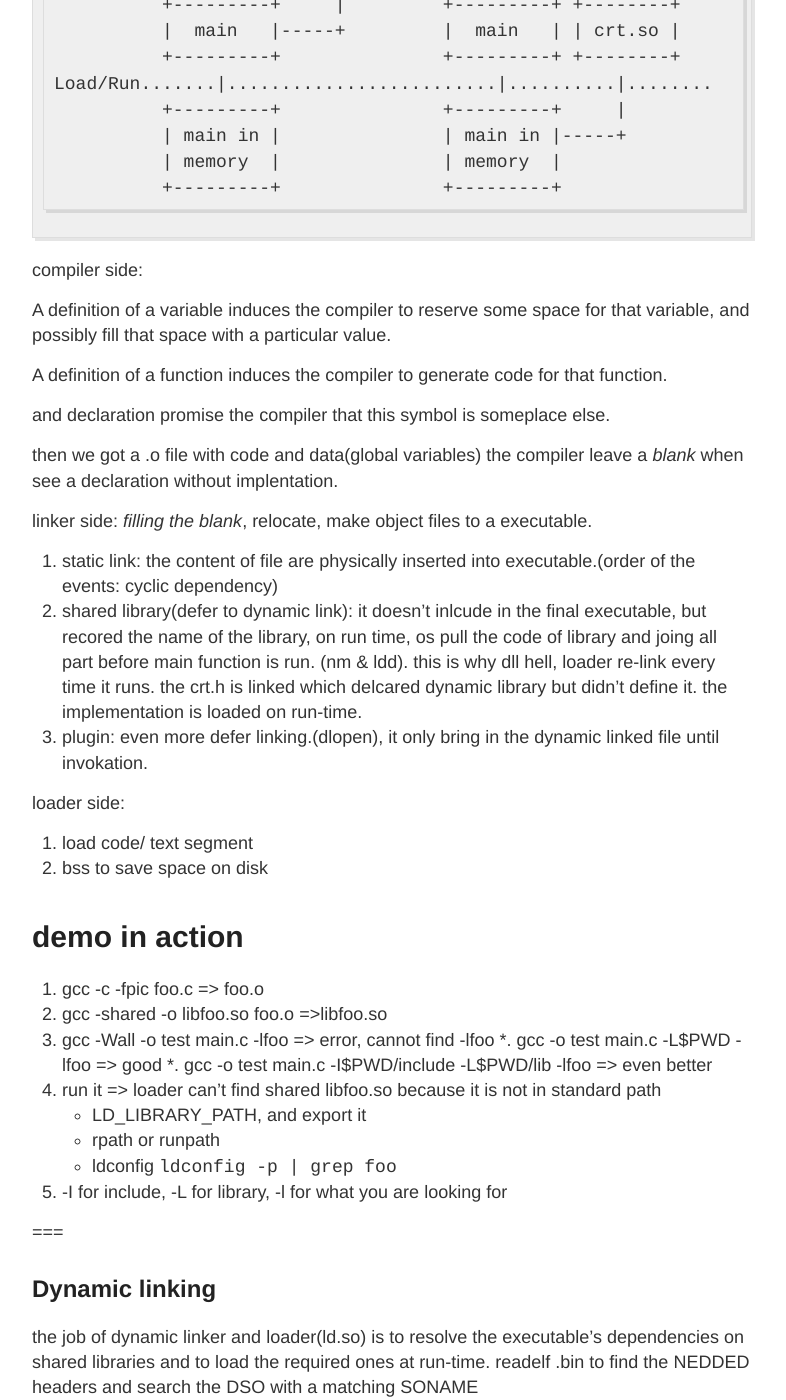
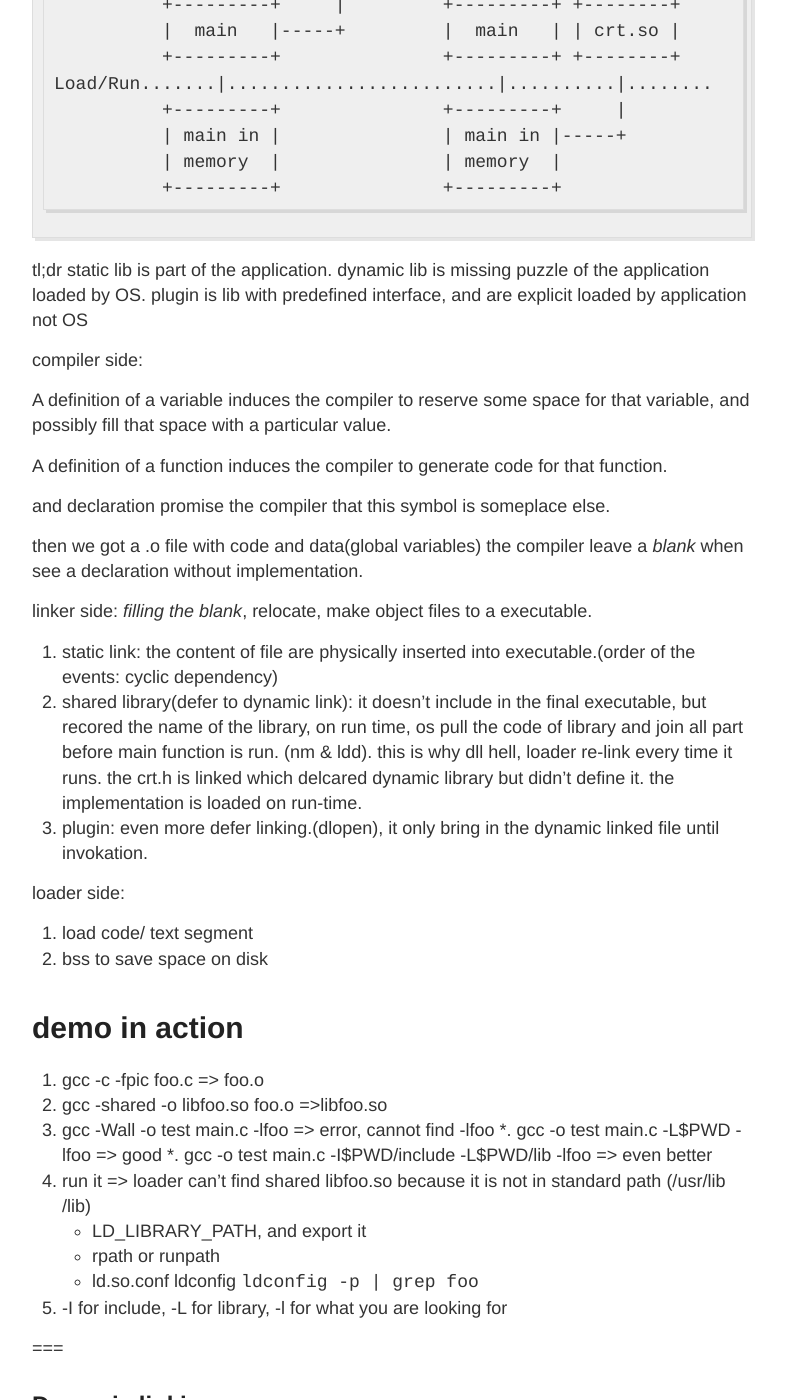
Before and after one commit to longwei/longwei.github.io, a Jekyll site: the page built from _posts/2013-6-7-Linker101.md, in a window 1280 px wide and 1400 px high, scrolled down 655 px. Shown: the whole window, without its empty margins (248-1034 px from the left). Built offline with Jekyll 4.4.1, drawn with Linux system fonts in a browser that asks for light colours; Markdown is read by kramdown in place of the engine named in the settings; some of the changed text lies outside the part shown.

Commit message:
what's plugin?

````diff
--- a/_posts/2013-6-7-Linker101.md
+++ b/_posts/2013-6-7-Linker101.md
@@ -2,6 +2,8 @@
 layout: post
 title: Linker and Loader
 ---
+
+
 
 
 overview
@@ -30,6 +32,11 @@ Load/Run.......|.........................|..........|........
 ```
 
 
+tl;dr
+static lib is part of the application.
+dynamic lib is missing puzzle of the application loaded by OS.
+plugin is lib with predefined interface, and are explicit loaded by application not OS
+
 compiler side:
 
 A definition of a variable induces the compiler to reserve some space for that variable, and possibly fill that space with a particular value.
@@ -39,14 +46,14 @@ A definition of a function induces the compiler to generate code for that functi
 and declaration promise the compiler that this symbol is someplace else.
 
 then we got a .o file with code and data(global variables)
-the compiler leave a *blank* when see a declaration without implentation.
+the compiler leave a *blank* when see a declaration without implementation.
 
 
 linker side:
 *filling the blank*, relocate, make object files to a executable.
 
 1. static link: the content of file are physically inserted into executable.(order of the events: cyclic dependency)
-2. shared library(defer to dynamic link): it doesn't inlcude in the final executable, but recored the name of the library, on run time, os pull the code of library and joing all part before main function is run. (nm & ldd). this is why dll hell, loader re-link every time it runs. the crt.h is linked which delcared dynamic library but didn't define it. the implementation is loaded on run-time.
+2. shared library(defer to dynamic link): it doesn't include in the final executable, but recored the name of the library, on run time, os pull the code of library and join all part before main function is run. (nm & ldd). this is why dll hell, loader re-link every time it runs. the crt.h is linked which delcared dynamic library but didn't define it. the implementation is loaded on run-time.
 3. plugin: even more defer linking.(dlopen), it only bring in the dynamic linked file until invokation.
 
 loader side:
@@ -63,10 +70,10 @@ demo in action
 3. gcc -Wall -o test main.c -lfoo => error, cannot find -lfoo
    *. gcc -o test main.c -L$PWD -lfoo => good
    *. gcc -o test main.c -I$PWD/include  -L$PWD/lib -lfoo => even better
-4. run it => loader can't find shared libfoo.so because it is not in standard path
+4. run it => loader can't find shared libfoo.so because it is not in standard path (/usr/lib /lib)
    * LD_LIBRARY_PATH, and export it
    * rpath or runpath
-   * ldconfig ```ldconfig -p | grep foo```
+   * ld.so.conf ldconfig ```ldconfig -p | grep foo```
 5. -I for include, -L for library, -l for what you are looking for
 
 ===
@@ -113,6 +120,12 @@ so the problem of find a DSO is done by the dev build the app rather than the us
 
 after compiler, you need to change elf binaray in order to change the rpath
 ```install_name_tool``` ir ```patchelf```
+
+```
+-Wl,-rpath='$ORIGIN'
+not -Wl,-z,origin
+not -Wl,-rpath,'\$\$ORIGIN'
+```
 
 tldr;
 
````
